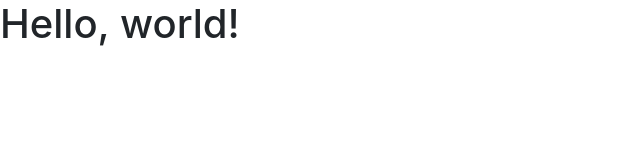
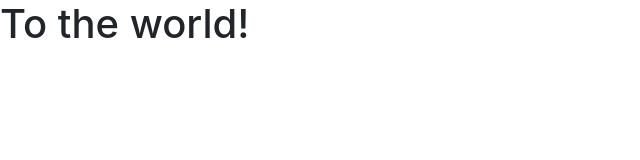
Before and after one commit to sadiaasimIKEA/github-flow, a plain HTML site: page index.html in a window 1280 px wide. Shown: the whole page, without its empty margins (0-640 px from the left). Drawn offline with nearby package versions, Linux system fonts and the light colour scheme.

Commit message:
Changed the message for practise

```diff
--- a/index.html
+++ b/index.html
@@ -5,10 +5,10 @@
     <meta name="viewport" content="width=device-width, initial-scale=1, shrink-to-fit=no">
     <link rel="stylesheet" href="https://stackpath.bootstrapcdn.com/bootstrap/4.1.1/css/bootstrap.min.css" integrity="sha384-WskhaSGFgHYWDcbwN70/dfYBj47jz9qbsMId/iRN3ewGhXQFZCSftd1LZCfmhktB" crossorigin="anonymous">
 
-    <title>Hello, world!</title>
+    <title>GOOD MORNING!</title>
   </head>
   <body>
-    <h1>Hello, world!</h1>
+    <h1>To the world!</h1>
 
     <script src="https://code.jquery.com/jquery-3.3.1.slim.min.js" integrity="sha384-q8i/X+965DzO0rT7abK41JStQIAqVgRVzpbzo5smXKp4YfRvH+8abtTE1Pi6jizo" crossorigin="anonymous"></script>
     <script src="https://cdnjs.cloudflare.com/ajax/libs/popper.js/1.14.3/umd/popper.min.js" integrity="sha384-ZMP7rVo3mIykV+2+9J3UJ46jBk0WLaUAdn689aCwoqbBJiSnjAK/l8WvCWPIPm49" crossorigin="anonymous"></script>
```
